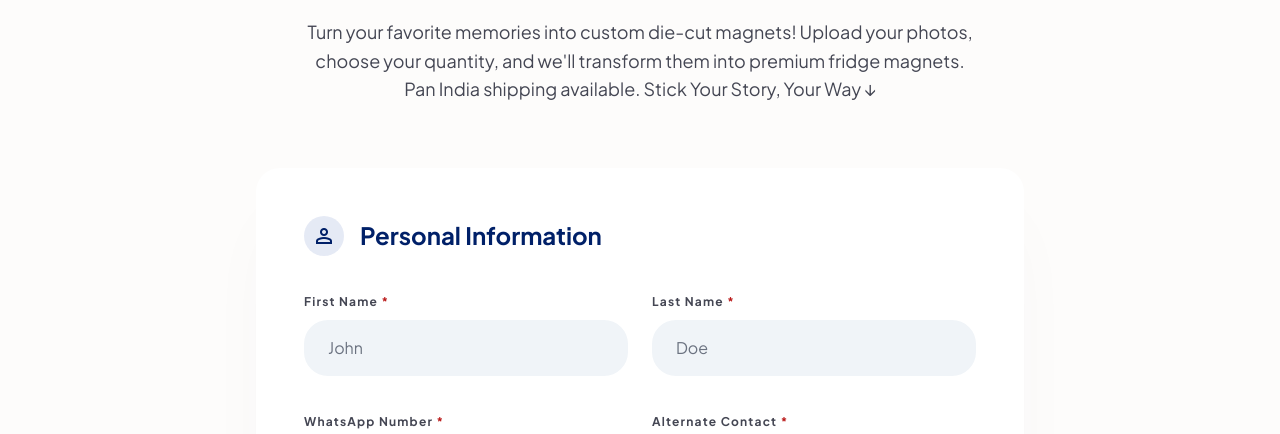
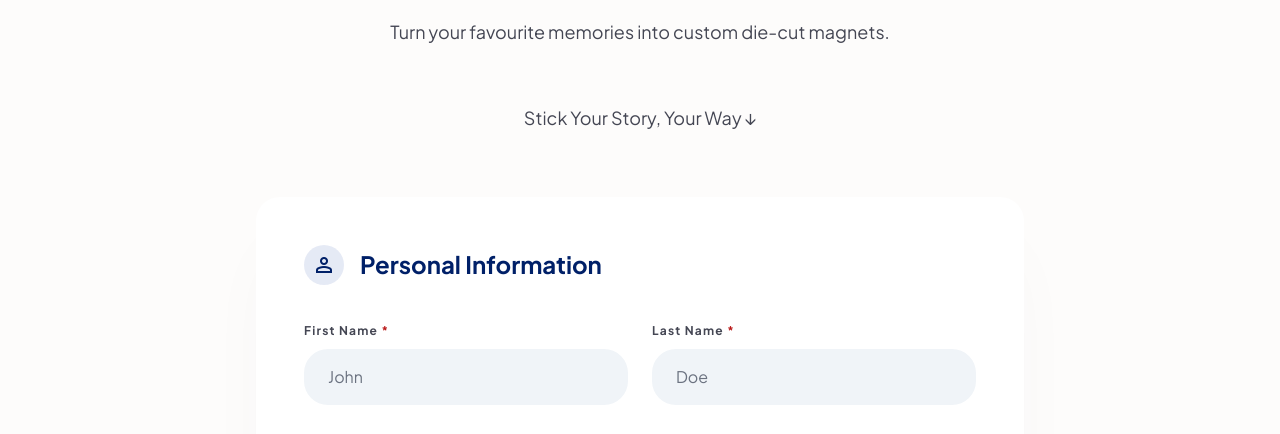
Before and after one commit to abhishekgarala03/zoppo-formsite, a website: page index.html in a window 1280 px wide. Shown: the part 303-737 px from the top of the page. Drawn offline with nearby package versions, Linux system fonts and the light colour scheme.

Commit message:
Update hero subtitle text

```diff
--- a/index.html
+++ b/index.html
@@ -261,7 +261,7 @@ try {
         POV: Your Camera Roll Becomes Fridge Art
       </h1>
       <p class="font-body-lg text-body-lg text-on-surface-variant max-w-2xl mx-auto">
-        Turn your favorite memories into custom die-cut magnets! Upload your photos, choose your quantity, and we'll transform them into premium fridge magnets. Pan India shipping available. Stick Your Story, Your Way &darr;
+        Turn your favourite memories into custom die-cut magnets.<br /><br /><br />Stick Your Story, Your Way &darr;
       </p>
     </header>
 
```
